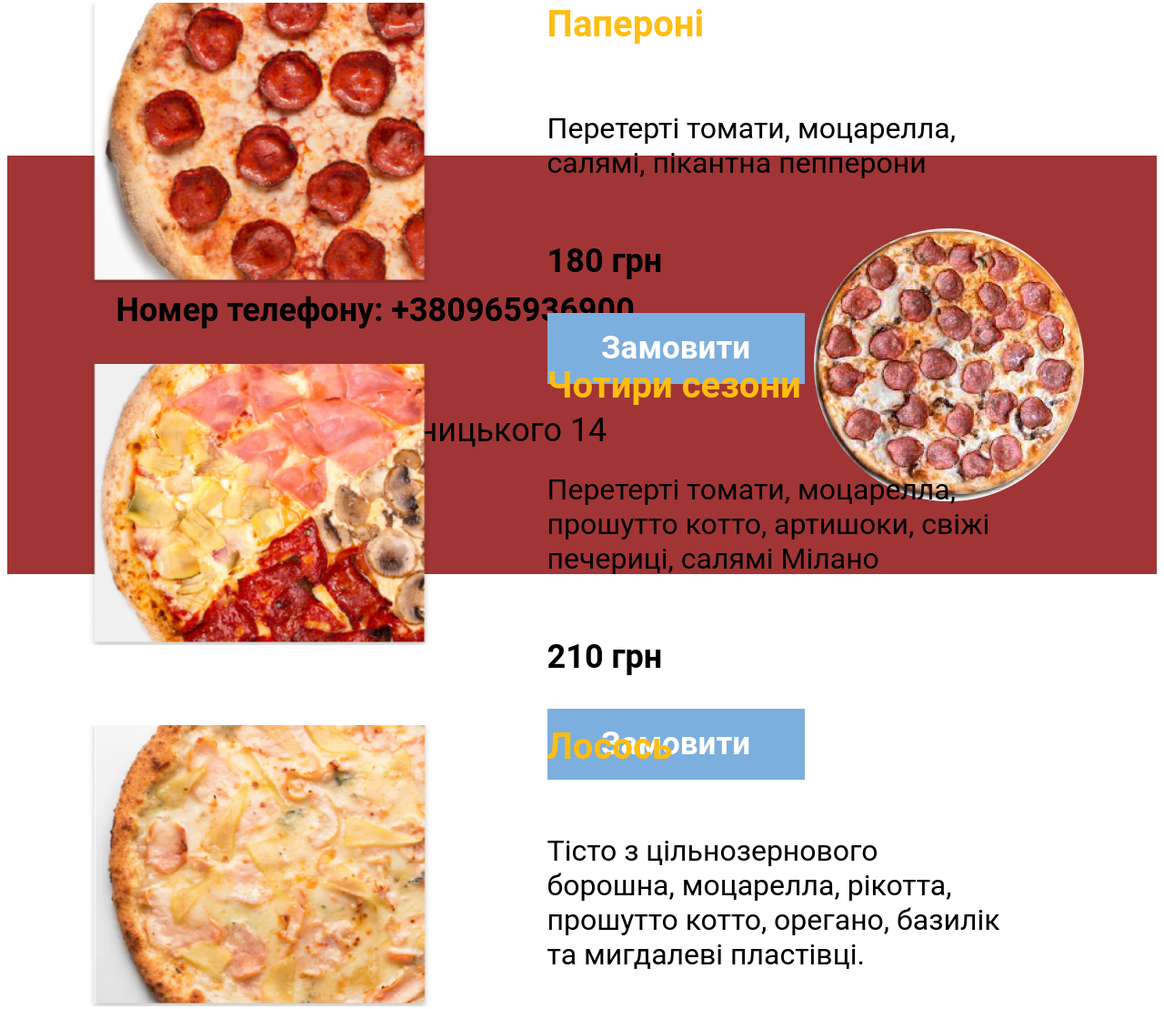
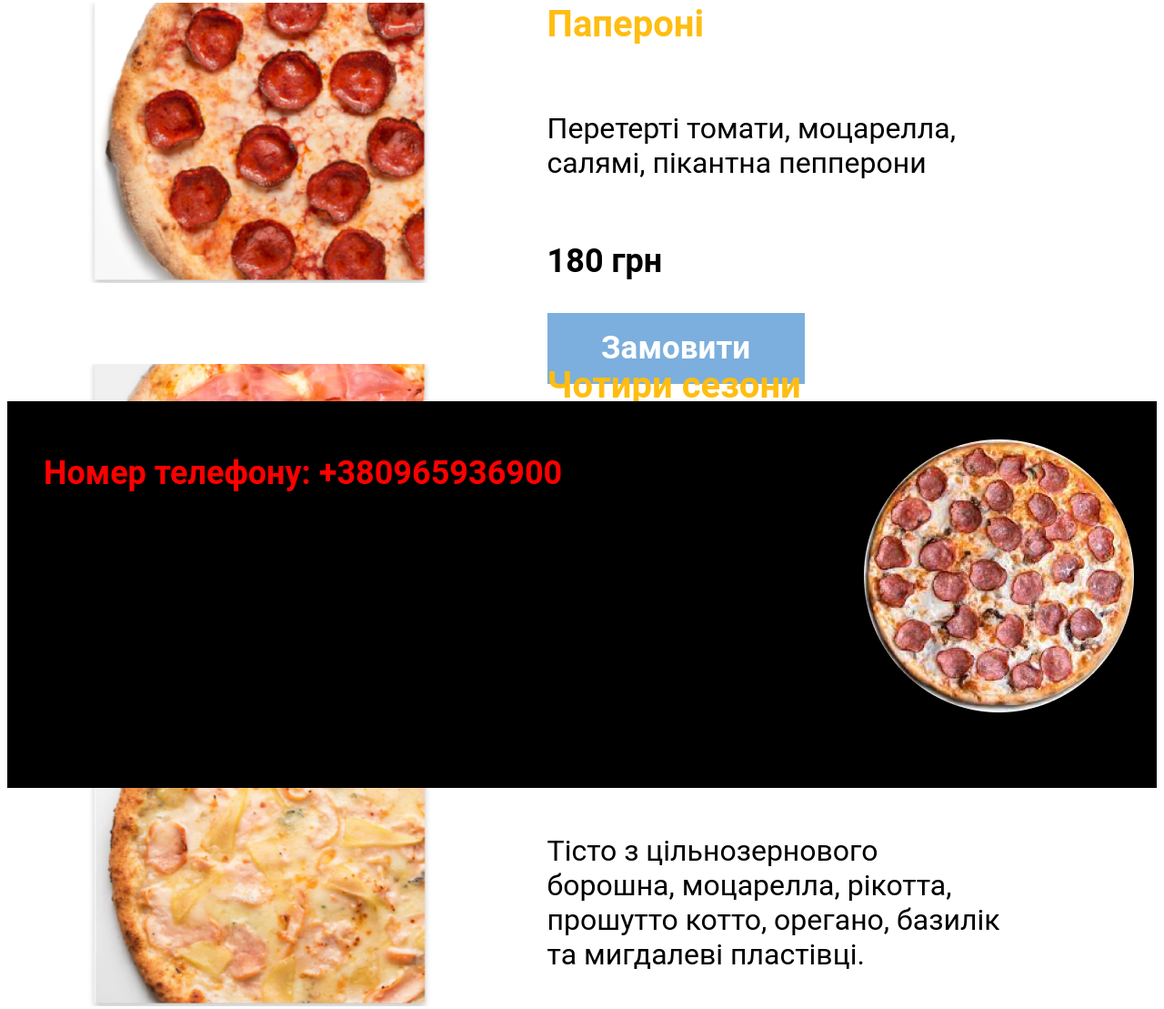
Before and after one commit to VikaKhaustova/peretyatko_denis, a plain HTML site: page index.html in a window 1280 px wide. Shown: the part 1267-2376 px from the top of the page at 91% size. Drawn offline with Linux system fonts and the light colour scheme.

Commit message:
Update style.css

```diff
--- a/style.css
+++ b/style.css
@@ -9,7 +9,7 @@ header {
     height: 100px;
     margin-top: 70px;
     width: 100%;
-    background-image: url(folder/1.png);
+    background-image: url(https://i.ibb.co/zh0XKQ4/Rectangle-7.png);
     display: flex;
     align-items: center;
     justify-content: space-around;
@@ -138,8 +138,8 @@ main{
 
 .info-butt img{
     position: relative;
-    bottom: 0px;
-    left: 0px;
+    bottom: -70px;
+    left: -150px;
     width: 82px;
     height: 84px;
 }
@@ -232,7 +232,7 @@ main{
 }
 .sale{
     position: relative;
-    top: 300px;
+    top: 0;
     width: 100%;
     height: 407px;
     left: 0px;
@@ -266,50 +266,89 @@ main{
 .about-div{
     width: 100%;
     height: 90%;
-    background-image: url(folder/10.png);
-    background-repeat: no-repeat;
+    background-image: url(https://th.bing.com/th/id/R.28d3276847a4c593d1905d73fab9e047?rik=TAZSbY%2fNL2c4%2fQ&riu=http%3a%2f%2fwww.asiaone.com%2fsites%2fdefault%2ffiles%2foriginal_images%2fDec2015%2f20151209_Sushi_shutterstock.jpg&ehk=JLQ7cDVDCMlMweQjzfDQZqMmAL9sEd7IinOHFnfJaVs%3d&risl=&pid=ImgRaw&r=0);
     background-size: cover;
 }
 .about-div p{
     position: absolute;
-    width: 70%;
+    width: 30%;
     height: 273px;
     left: 87px;
     top: 187px;
     color: #000;
-    font-family:Roboto;
-    font-size: 35px;
+    font-family: Roboto;
+    font-size: 30px;
     font-style: normal;
-    font-weight: 400;
+    font-weight: 700;
     line-height: normal;
-    -webkit-text-stroke: 1px white;
-    text-shadow: 3px 3px 3px black;
 }
 
 footer{
-    background-color: #A13535;
-    padding: 80px;
+    position: relative;
+    width: 100%;
+    top: 270px;
+    height: 425px;
+    left: 0px;
+    background: black;
     display: flex;
-    align-items: center;
-    justify-content: space-between;
+    flex-wrap: wrap;
 }
+.footer-info{
+    position: absolute;
+    width: 50%;
+    left: 4%;
+    top: 20%;
+}
+h4{
+    font-style: normal;
+    font-weight: 700;
+    font-size: 36px;
+    line-height: 42px;
+    color: #FFFFFF;
+}
+.footer-info p{
+    font-style: normal;
+    font-weight: 400;
+    font-size: 24px;
+    line-height: 28px;
+
+}
+.footer-img{
+    display: flex;
+    gap: 15px;
+    width: 200px;
+    height: 70px;
+    margin-right: 3%;
+}
+
+
 .phone{
-    color: black;
-    text-align: center;
+    color: #F00;
     font-family: Roboto;
     font-size: 36px;
     font-style: normal;
     font-weight: 700;
     line-height: normal;
+    position: absolute;
+    top: 10px;
+    left: 40px;
+
 }
 
-.footer-info{
-    color: black;
+.socials{
+    color: #F00;
     font-family: Roboto;
-    font-size: 36px;
+    font-size: 24px;
     font-style: normal;
-    font-weight: 400;
+    font-weight: 700;
     line-height: normal;
-    margin-right: 70px;
-    padding-left: 40px;
 }
+
+.contacts-div{
+    color: white;
+}
+.footer-logo{
+    position: absolute;
+    top: 10%;
+    right: 2%;
+}
```
